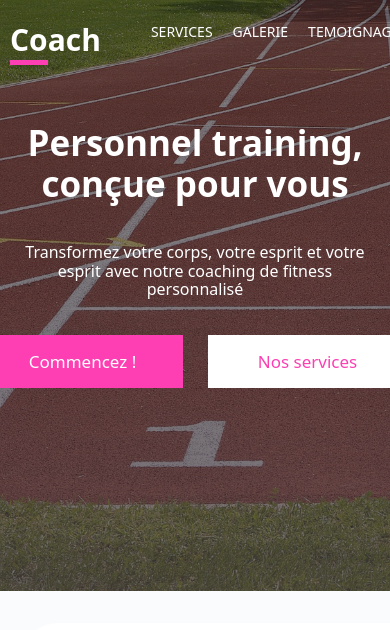
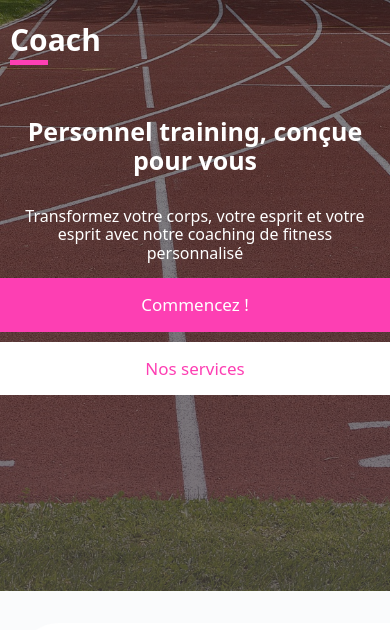
Before and after one commit to sia220/Site-vitrine-Coach, a website: page index.html in a window 390 px wide. Shown: the top 630 px of the page. Drawn offline with nearby package versions, Linux system fonts and the light colour scheme.

Commit message:
responsive header

```diff
--- a/style.css
+++ b/style.css
@@ -24,12 +24,13 @@ body {
         sans-serif;
 }
 
-/* HEADER*/
+/* HEADER DESKTOP*/
 
 .header {
     background-image: linear-gradient(to bottom, rgba(20, 20, 24, 0.52), rgba(68, 58, 65, 0.73)), url(./assets/stade.jpg);
     background-size: cover;
     background-repeat: no-repeat;
+    background-position: center;
     height: 70vh;
 }
 
@@ -105,3 +106,40 @@ h1 {
     color: #fd3fb3;
     background-color: white;
 }
+
+/*HEADER TABLETTE*/
+
+@media only screen and (max-width: 900px) {
+    nav {
+        justify-content: space-between;
+    }
+    .nav {
+        font-size: 12px;
+    }
+    .cta-nav {
+        font-size: 12px;
+        margin-left: 20px;
+    }
+    h1 {
+        font-size: 25px;
+    }
+    .hero p {
+        font-weight: 300;
+    }
+}
+@media only screen and (max-width: 550px) {
+    .nav {
+        display: none;
+    }
+    .hero-cta {
+        flex-direction: column;
+        justify-content: center;
+        align-items: center;
+        margin-top: 0;
+    }
+    .cta,
+    .cta-2 {
+        width: 100%;
+        margin-bottom: 10px;
+    }
+}
```
